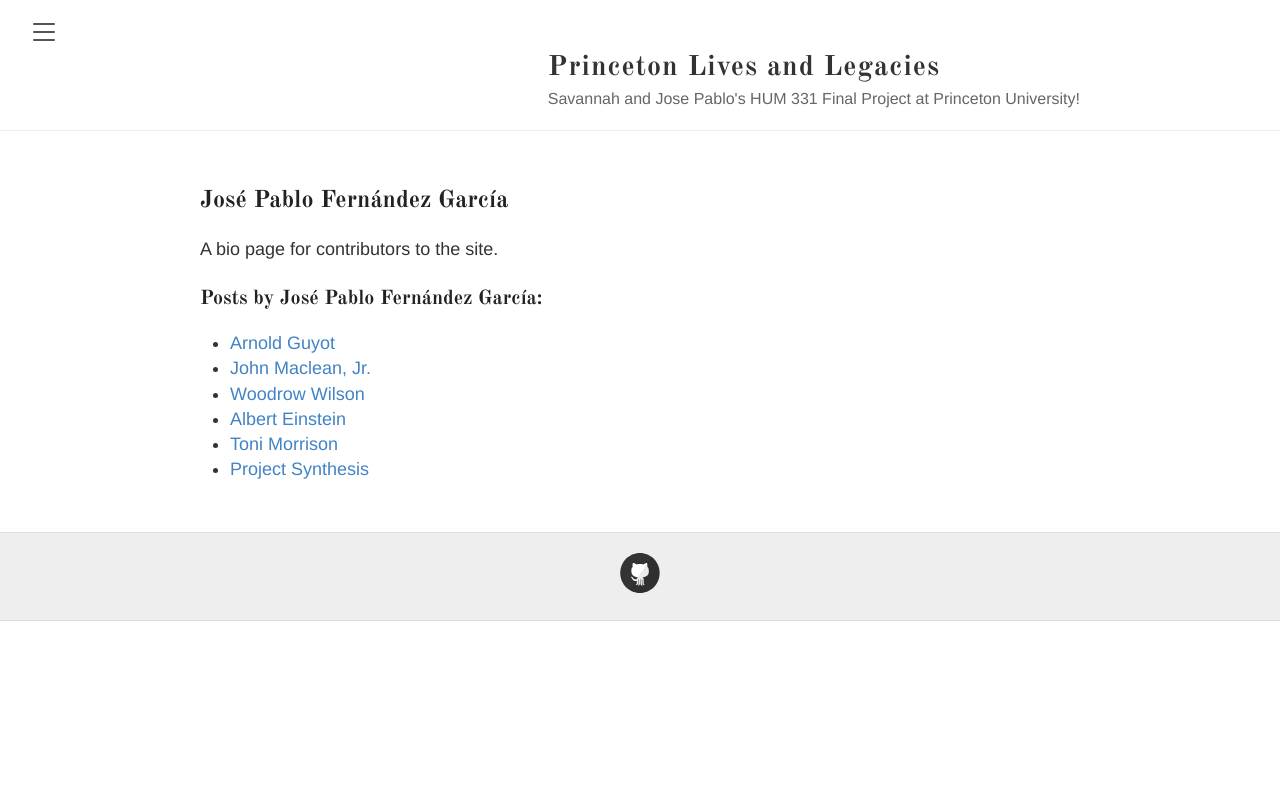
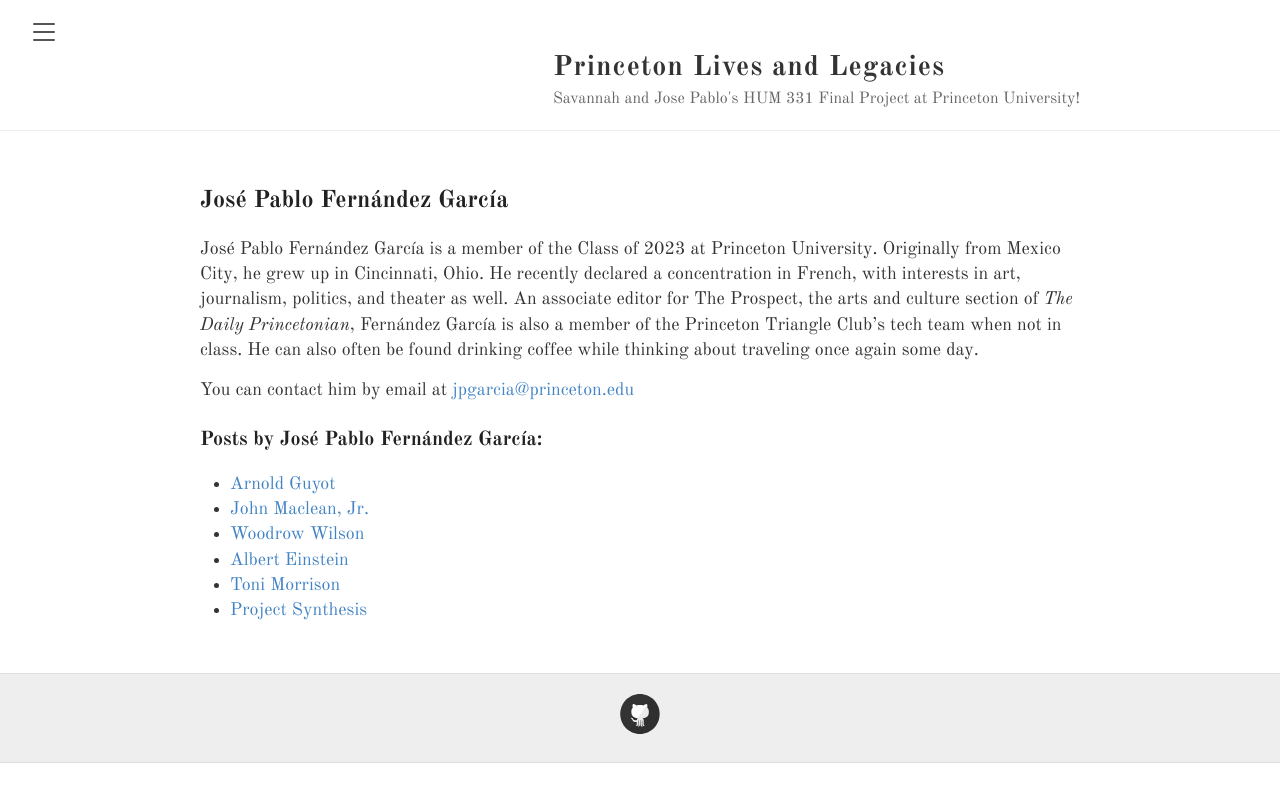
Before and after one commit to HUM-331-Princeton/princeton-lives-and-legacies, a Jekyll site: the page built from _people/José Pablo Fernández García.md, in a window 1280 px wide. Shown: the top 802 px of the page. Built offline with Jekyll 4.4.1, drawn with Linux system fonts in a browser that asks for light colours.

Commit message:
update about page, JPFG bio, and fonts

```diff
--- a/_people/José Pablo Fernández García.md
+++ b/_people/José Pablo Fernández García.md
@@ -2,4 +2,6 @@
 name: José Pablo Fernández García
 layout: author
 ---
-A bio page for contributors to the site.
+José Pablo Fernández García is a member of the Class of 2023 at Princeton University. Originally from Mexico City, he grew up in Cincinnati, Ohio. He recently declared a concentration in French, with interests in art, journalism, politics, and theater as well. An associate editor for The Prospect, the arts and culture section of *The Daily Princetonian*, Fernández García is also a member of the Princeton Triangle Club’s tech team when not in class. He can also often be found drinking coffee while thinking about traveling once again some day.
+
+You can contact him by email at [jpgarcia@princeton.edu](mailto:jpgarcia@princeton.edu)
--- a/style.scss
+++ b/style.scss
@@ -26,7 +26,7 @@ html {
 
 body {
 	background: $white;
-  font: 18px/1.4 $helvetica;
+  font: 18px/1.4 $oldstandardTT;
   color: $darkGray;
 }
 
```
Also changed, not shown: about.md (+0 -4 lines).
